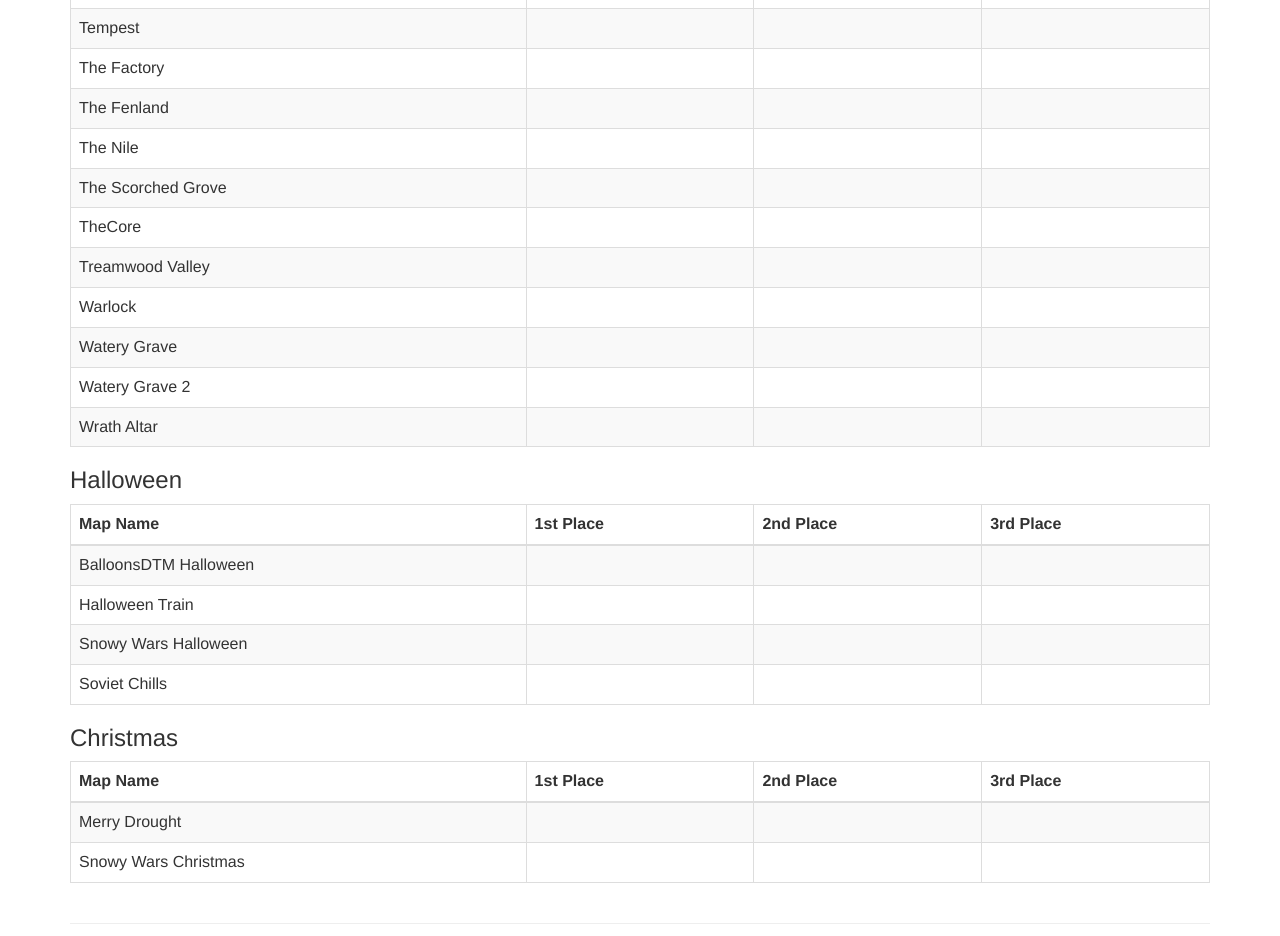
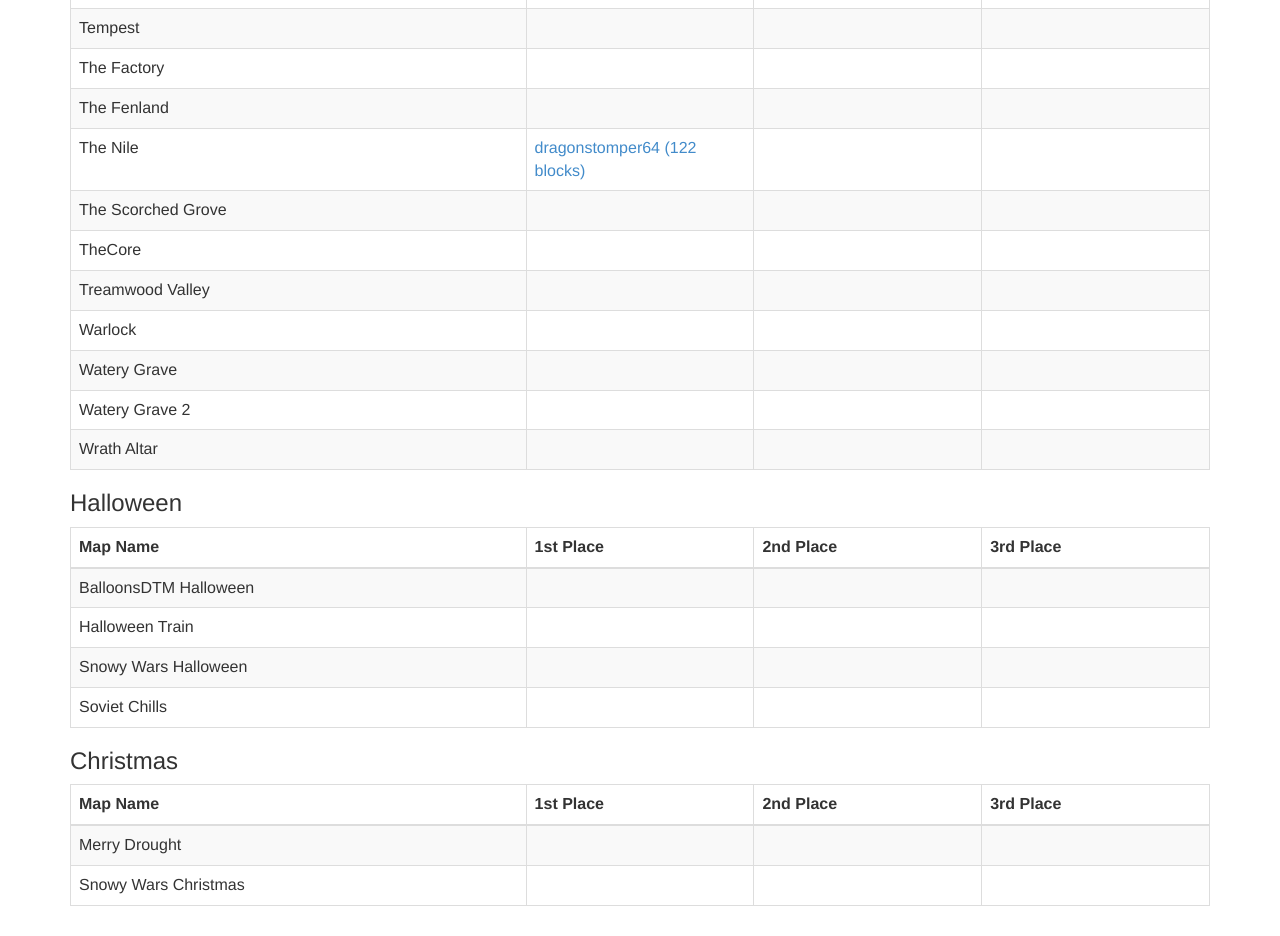
Before and after one commit to SheriffSoco/matic0.github.io, a plain HTML site: page bowrecords/dtm.html in a window 1280 px wide. Shown: the part 2820-3756 px from the top of the page. Drawn offline with nearby package versions, Linux system fonts and the light colour scheme.

Commit message:
Updating records

```diff
--- a/bowrecords/dtm.html
+++ b/bowrecords/dtm.html
@@ -417,7 +417,7 @@
           </tr>
           <tr>
             <td>The Nile</td>
-            <td></td>
+            <td><a href="http://www.oc.tc/dragonstomper64">dragonstomper64 (122 blocks)</a></td>
             <td></td>
             <td></td>
           </tr>
```
Also changed, not shown: bowrecords/ctw.html (+1 -1 lines), bowrecords/dtc.html (+1 -1 lines).
